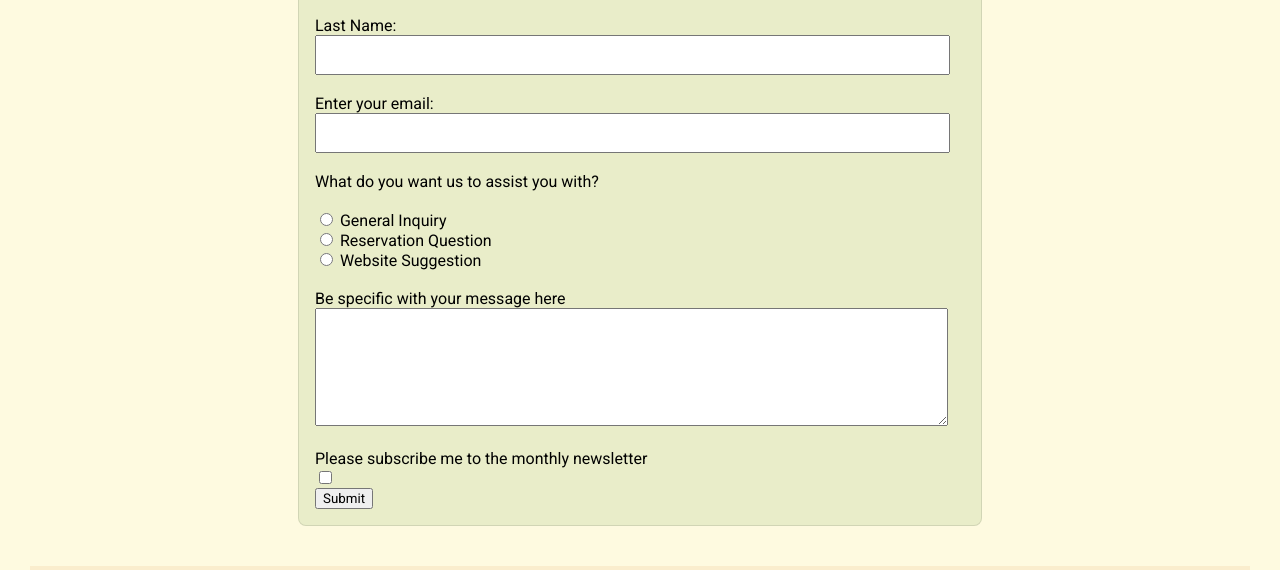
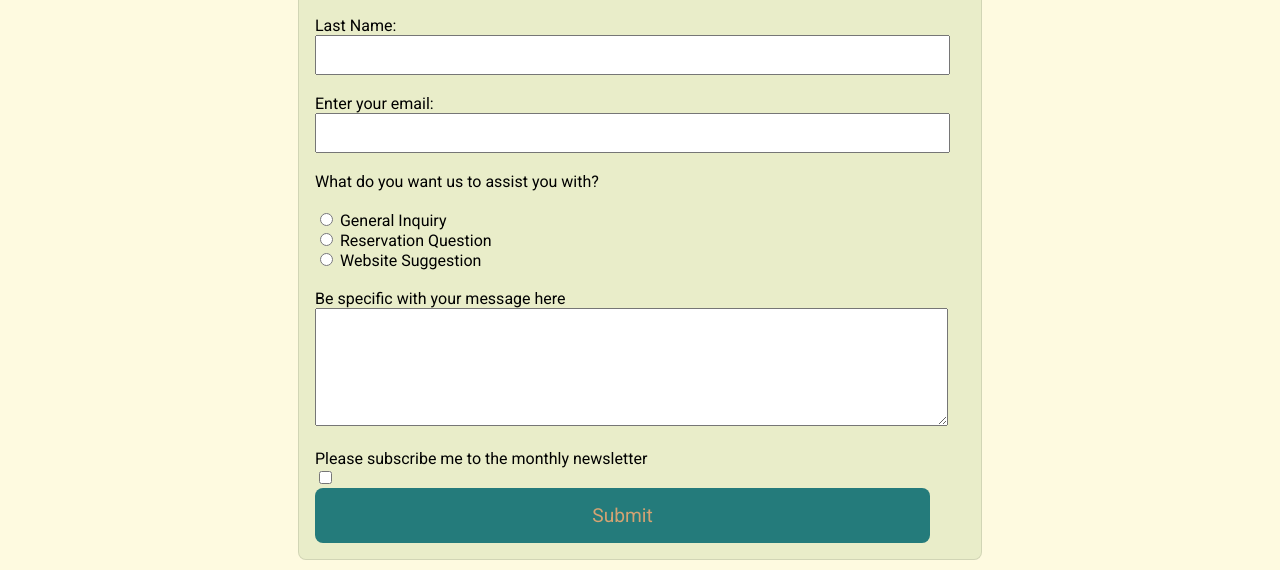
Before and after one commit to Nickynickson/wdd130, a plain HTML site: page wwr/contact.html in a window 1280 px wide. Shown: the part 2074-2644 px from the top of the page. Drawn offline with Linux system fonts and the light colour scheme.

Commit message:
button updates

```diff
--- a/wwr/contact.html
+++ b/wwr/contact.html
@@ -90,7 +90,7 @@
                 <label for="subscribe">Please subscribe me to the monthly newsletter</label><br>
                 <input type="checkbox" name="subscribe" id="subscribe"><br>
 
-                <input name="button" type="button" value="Submit"><br>
+                <input type="button" name="button" value="Submit"><br>
             </form>
         </section>
     </main>
--- a/wwr/styles/rafting.css
+++ b/wwr/styles/rafting.css
@@ -290,7 +290,7 @@ input[type="email"] {
 }
 
 
-input[type="submit"] {
+input[type="button"] {
     width: 615px;
     color: #d4a373;
     background-color: #247b7b;
```
